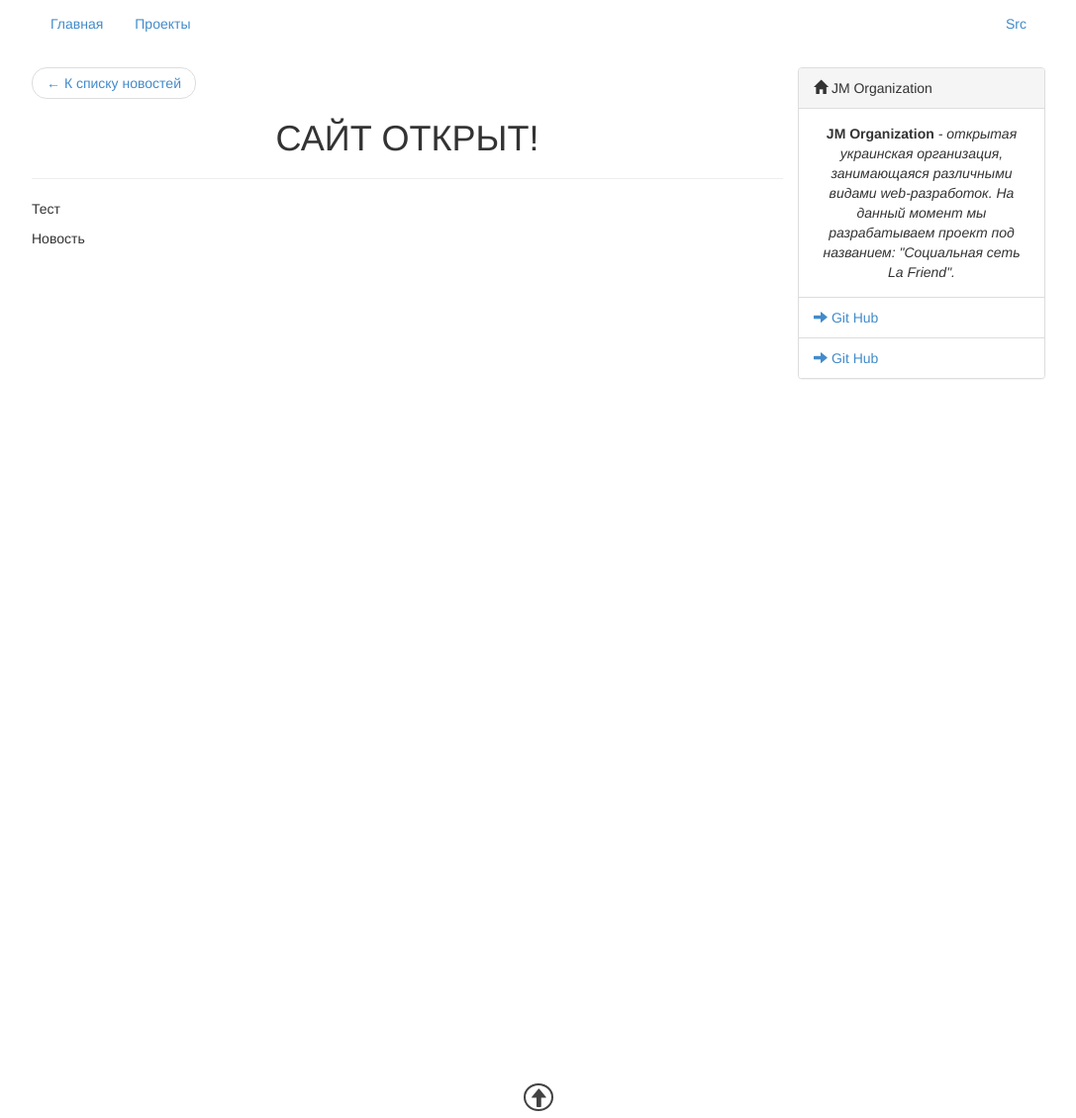
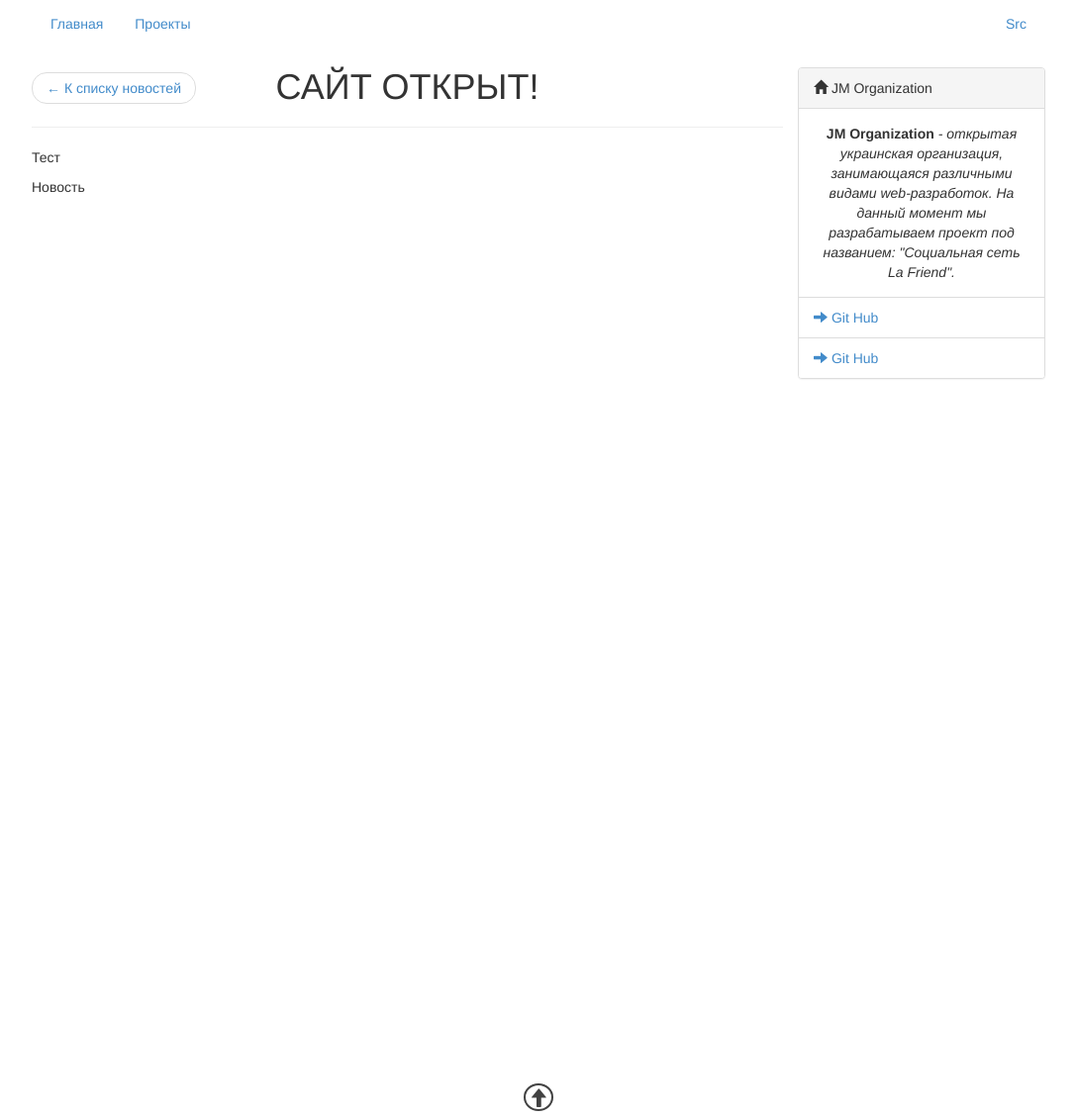
Before and after one commit to jm-organization/jm-organization.github.io, a Jekyll site: the page built from _posts/2017-06-20-relesed-site.md, in a window 1280 px wide and 1130 px high. Shown: the whole window at 99% size, without its empty margins (96-1183 px from the left). Built offline with Jekyll 4.4.1, drawn with Linux system fonts in a browser that asks for light colours; our own code applies the rules of GitHub Pages for plain Markdown files.

Commit message:
Добавлена ссылка на список новостей со страници полной новости

```diff
--- a/_layouts/body-sample.html
+++ b/_layouts/body-sample.html
@@ -15,7 +15,7 @@
 					{% if page.title %}
 					<div class="jm-page-title">
 					{% if page.url contains 'posts' %}
-						<ul class="pager">
+						<ul class="jm-pager pager">
 							<li class="previous"><a href="/#news">&larr; К списку новостей</a></li>
 						</ul>
 					{% endif %}
--- a/assets/css/main.css
+++ b/assets/css/main.css
@@ -109,9 +109,15 @@ li {
     height: auto;
     display: inline-block;
     float: left; }
-    .page-width .page-content .jm-page-title h1 {
-      text-transform: uppercase;
-      text-align: center; }
+    .page-width .page-content .jm-page-title {
+      position: relative; }
+      .page-width .page-content .jm-page-title h1 {
+        text-transform: uppercase;
+        text-align: center; }
+      .page-width .page-content .jm-page-title .jm-pager {
+        position: absolute;
+        bottom: 3px;
+        margin: 0; }
     .page-width .page-content article {
       padding: 24px;
       border-radius: 24px;
```
Also changed, not shown: assets/css/main.sass (+9 -3 lines).
